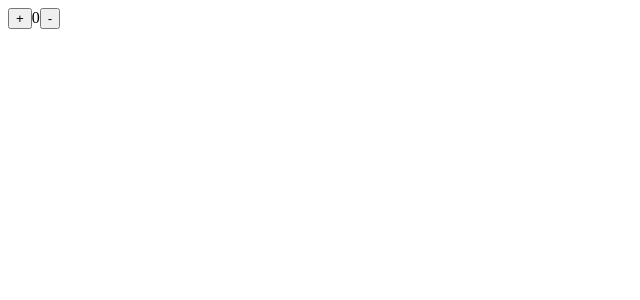
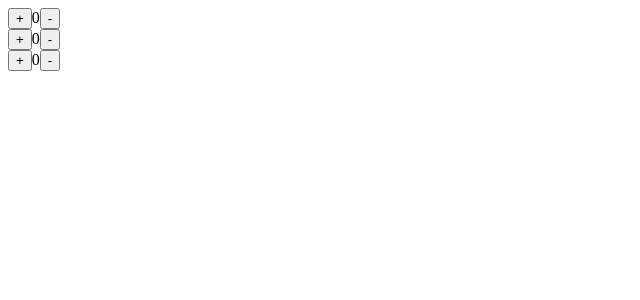
Before and after one commit to CAcrummenauer/ReactApp-Counter, a React (Create React App) app: page / in a window 1280 px wide. Shown: the top 300 px of the page, without its empty margins (0-640 px from the left). Built offline with nearby package versions, Linux system fonts and the light colour scheme; the HTML template or start-up script is replaced by a standard one.

Commit message:
Componentização...

```diff
--- a/src/App.js
+++ b/src/App.js
@@ -2,7 +2,12 @@ import React from 'react';
 import Counter from './counter';
 
 const App = () => (
-  <Counter/>
+  <div>
+    <Counter/>
+    <Counter/>
+    <Counter/>
+  </div>
+
 );
 
 export default App;
```
